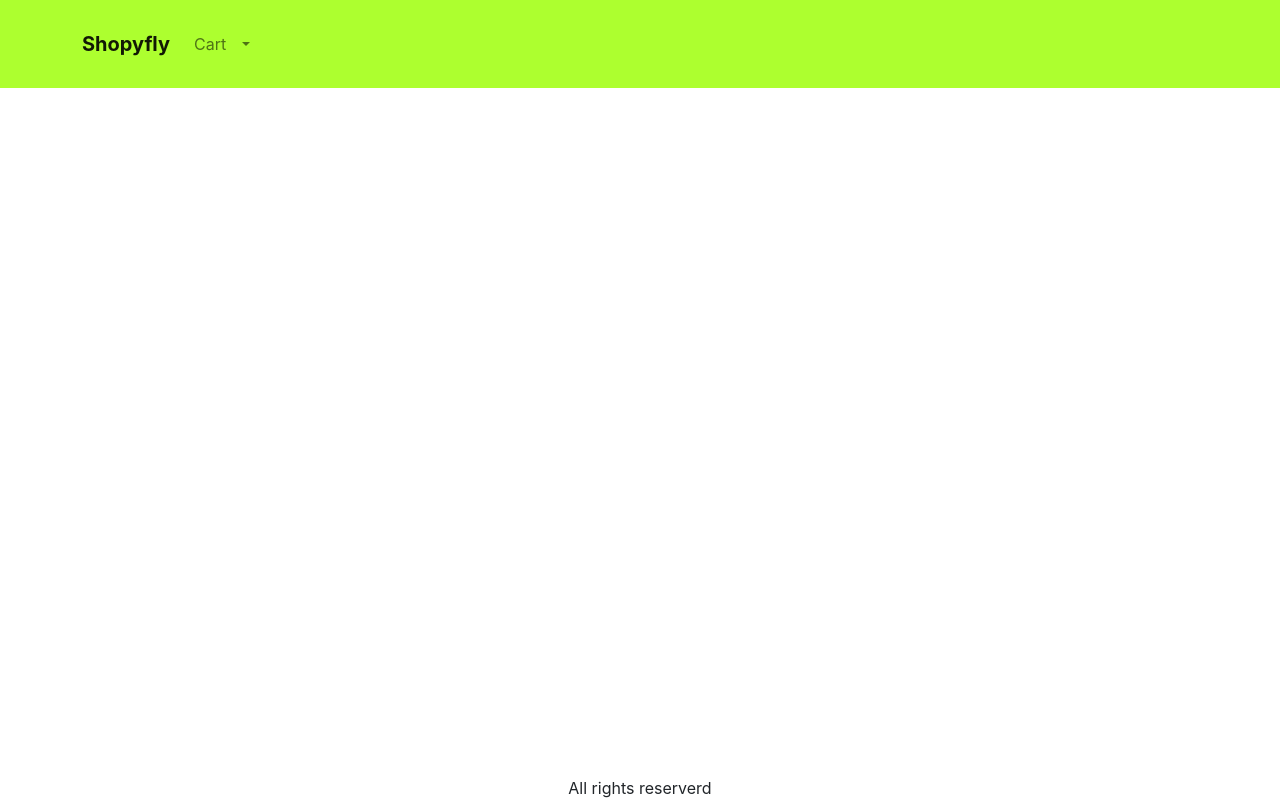
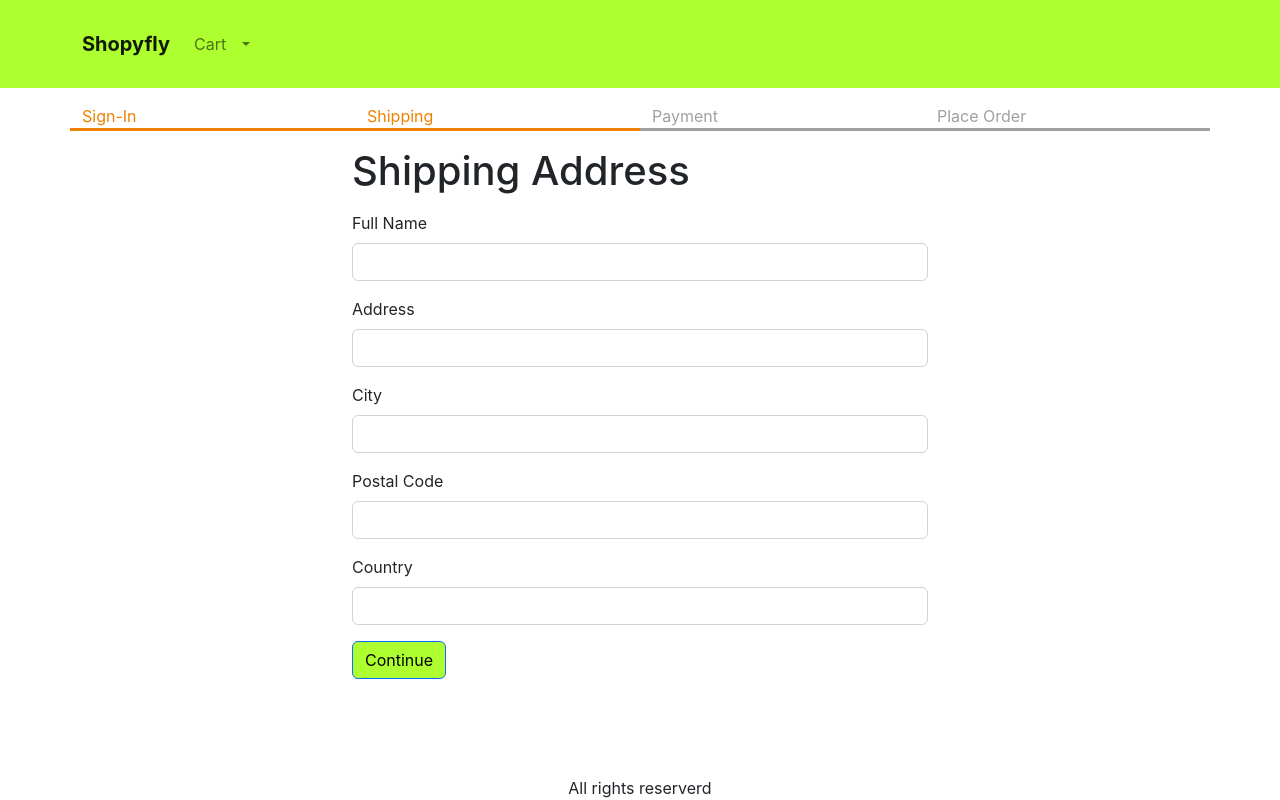
Before and after one commit to mirakis97/E-Commerce-Project, a React (Create React App) app in the folder front-end/: page /shipping in a window 1280 px wide. Built offline with nearby package versions, Linux system fonts and the light colour scheme.

Commit message:
Create Save Shipping adress

```diff
--- a/front-end/src/App.js
+++ b/front-end/src/App.js
@@ -12,6 +12,7 @@
 import { Store } from "./componets/Cart/Store";
 import Cart from "./componets/Cart/Cart";
 import SignIn from "./componets/Identity/SignIn";
+import ShippingAddressScreen from './componets/Shipping/ShippingAddressScreen.js';
 
 function App() {
   const { state, dispatch: ctxDispatch } = useContext(Store);
@@ -20,6 +21,8 @@
   const signoutHandler = () =>{
     ctxDispatch({ type: 'USER_SIGNOUT'})
     localStorage.removeItem('userInfo')
+    localStorage.removeItem('shippingAddress')
+
   }
   return (
     <BrowserRouter>
@@ -72,6 +75,10 @@
               <Route path="/product/:slug" element={<ProdcutScreen />} />
               <Route path="/cart" element={<Cart />} />
               <Route path="/signin" element={<SignIn />} />
+              <Route
+                path="/shipping"
+                element={<ShippingAddressScreen />}
+              ></Route>
               <Route path="/" element={<HomeScreen />} />
             </Routes>
           </Container>
--- a/front-end/src/componets/Cart/Cart.js
+++ b/front-end/src/componets/Cart/Cart.js
@@ -28,7 +28,7 @@
     ctxDispatch({ type : 'CART_REMOVE_ITEM' , payload: item});
   }
   const checkoutHandler = () => {
-    navigate('/signin?redirect=/shiping')
+    navigate('/signin?redirect=/shipping')
   }
   return (
     <div>
--- a/front-end/src/componets/Cart/Store.js
+++ b/front-end/src/componets/Cart/Store.js
@@ -9,6 +9,9 @@
       : null,
   },
   cart: {
+    shippingAddress: localStorage.getItem('shippingAddress')
+    ? JSON.parse(localStorage.getItem('shippingAddress'))
+    : {},
     cartItems: localStorage.getItem("cartItems")
       ? JSON.parse(localStorage.getItem("cartItems"))
       : [],
@@ -43,6 +46,18 @@
       return{
         ...state,
         userInfo: null,
+        cart: {
+          cartItems: [],
+          shippingAddress: {},
+        },
+      };
+    case 'SAVE_SHIPPING_ADDRESS':
+      return {
+        ...state,
+        cart: {
+          ...state.cart,
+          shippingAddress: action.payload,
+        },
       }
     default:
       return state;
--- /dev/null
+++ b/front-end/src/componets/Identity/CheckoutSteps.js
@@ -0,0 +1,14 @@
+import React from 'react';
+import Row from 'react-bootstrap/Row';
+import Col from 'react-bootstrap/Col';
+
+export default function CheckoutSteps(props) {
+  return (
+    <Row className="checkout-steps">
+      <Col className={props.step1 ? 'active' : ''}>Sign-In</Col>
+      <Col className={props.step2 ? 'active' : ''}>Shipping</Col>
+      <Col className={props.step3 ? 'active' : ''}>Payment</Col>
+      <Col className={props.step4 ? 'active' : ''}>Place Order</Col>
+    </Row>
+  );
+}
--- /dev/null
+++ b/front-end/src/componets/Shipping/ShippingAddressScreen.js
@@ -0,0 +1,111 @@
+import React, { useContext, useEffect, useState } from 'react';
+import { Helmet } from 'react-helmet-async';
+import Form from 'react-bootstrap/Form';
+import Button from 'react-bootstrap/Button';
+import { useNavigate } from 'react-router-dom';
+import { Store } from '../Cart/Store';
+import CheckoutSteps from '../Identity/CheckoutSteps';
+
+export default function ShippingAddressScreen() {
+  const navigate = useNavigate();
+  const { state, dispatch: ctxDispatch } = useContext(Store);
+  const {
+    userInfo,
+    cart: { shippingAddress },
+  } = state;
+  const [fullName, setFullName] = useState(shippingAddress.fullName || '');
+  const [address, setAddress] = useState(shippingAddress.address || '');
+  const [city, setCity] = useState(shippingAddress.city || '');
+  const [postalCode, setPostalCode] = useState(
+    shippingAddress.postalCode || ''
+  );
+  useEffect(() => {
+    if (!userInfo) {
+      navigate('/signin?redirect=/shipping');
+    }
+  }, [userInfo, navigate]);
+  const [country, setCountry] = useState(shippingAddress.country || '');
+  const submitHandler = (e) => {
+    e.preventDefault();
+    ctxDispatch({
+      type: 'SAVE_SHIPPING_ADDRESS',
+      payload: {
+        fullName,
+        address,
+        city,
+        postalCode,
+        country,
+      },
+    });
+    localStorage.setItem(
+      'shippingAddress',
+      JSON.stringify({
+        fullName,
+        address,
+        city,
+        postalCode,
+        country,
+      })
+    );
+    navigate('/payment');
+  };
+  return (
+    <div>
+      <Helmet>
+        <title>Shipping Address</title>
+      </Helmet>
+
+      <CheckoutSteps step1 step2></CheckoutSteps>
+      <div className="container small-container">
+        <h1 className="my-3">Shipping Address</h1>
+        <Form onSubmit={submitHandler}>
+          <Form.Group className="mb-3" controlId="fullName">
+            <Form.Label>Full Name</Form.Label>
+            <Form.Control
+              value={fullName}
+              onChange={(e) => setFullName(e.target.value)}
+              required
+            />
+          </Form.Group>
+          <Form.Group className="mb-3" controlId="address">
+            <Form.Label>Address</Form.Label>
+            <Form.Control
+              value={address}
+              onChange={(e) => setAddress(e.target.value)}
+              required
+            />
+          </Form.Group>
+          <Form.Group className="mb-3" controlId="city">
+            <Form.Label>City</Form.Label>
+            <Form.Control
+              value={city}
+              onChange={(e) => setCity(e.target.value)}
+              required
+            />
+          </Form.Group>
+          <Form.Group className="mb-3" controlId="postalCode">
+            <Form.Label>Postal Code</Form.Label>
+            <Form.Control
+              value={postalCode}
+              onChange={(e) => setPostalCode(e.target.value)}
+              required
+            />
+          </Form.Group>
+          <Form.Group className="mb-3" controlId="country">
+            <Form.Label>Country</Form.Label>
+            <Form.Control
+              value={country}
+              onChange={(e) => setCountry(e.target.value)}
+              required
+            />
+          </Form.Group>
+          <div className="mb-3">
+            <Button variant="primary" type="submit">
+              Continue
+            </Button>
+          </div>
+        </Form>
+      </div>
+    </div>
+  );
+}
--- a/front-end/src/index.css
+++ b/front-end/src/index.css
@@ -53,3 +53,13 @@
 .small-container {
   max-width: 600px;
 }
+
+
+.checkout-steps > div {
+  border-bottom: 0.2rem solid #a0a0a0;
+  color: #a0a0a0;
+}
+.checkout-steps > div.active {
+  border-bottom: 0.2rem solid #f08000;
+  color: #f08000;
+}
```
